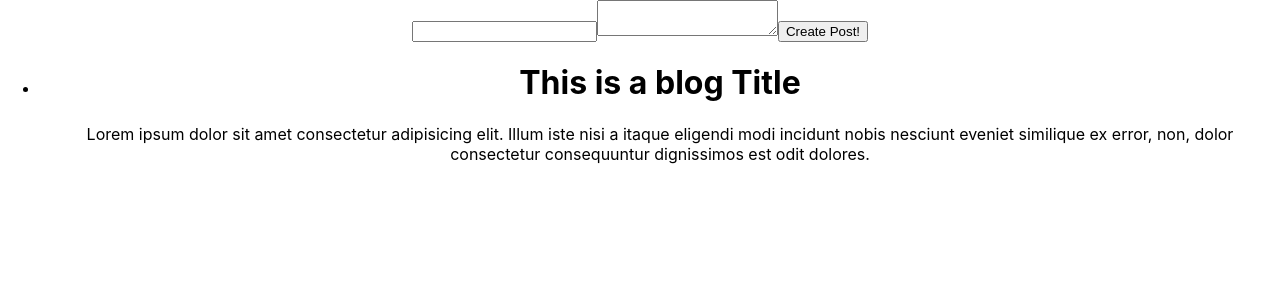
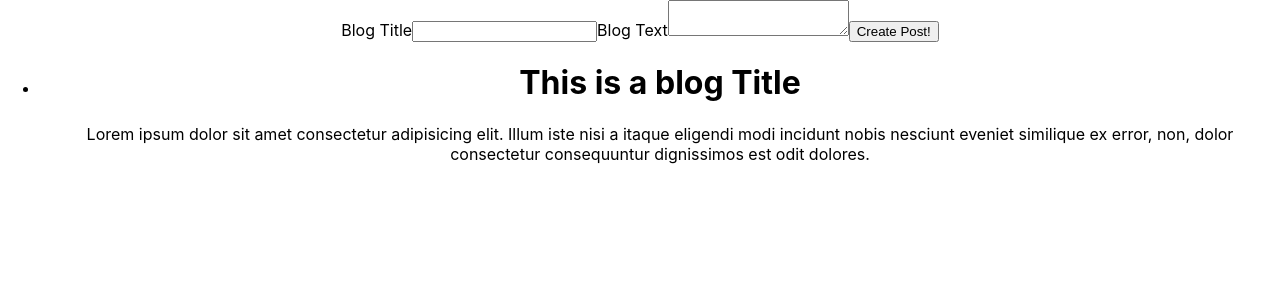
Before and after one commit to PatrickBoynton/simple-blog, a React (Create React App) app: page / in a window 1280 px wide. Shown: the top 300 px of the page. Built offline with nearby package versions, Linux system fonts and the light colour scheme.

Commit message:
Modified the form.

```diff
--- a/src/components/Form.js
+++ b/src/components/Form.js
@@ -4,8 +4,10 @@ class Form extends Component {
 
     render() {
         return <form>
-                <input type="text"/>
-                <textarea></textarea>
+                <label htmlFor="blog-title">Blog Title</label>
+                <input type="text" id="blog-title" name="blog-title"/>
+                <lable htmlFor="blog-text">Blog Text</lable>
+                <textarea id="blog-text" name="blog-text"></textarea>
                 <button className="btn">Create Post!</button>
             </form>
     }
```
